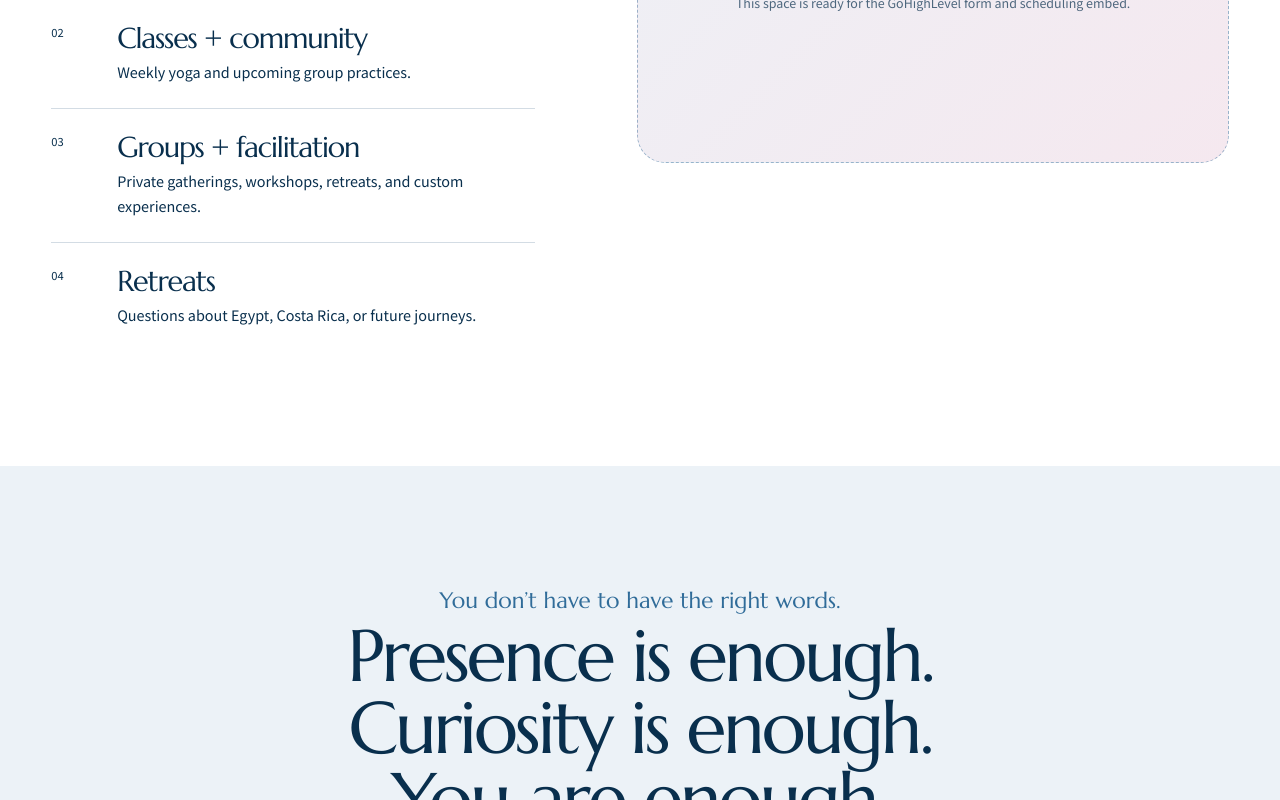
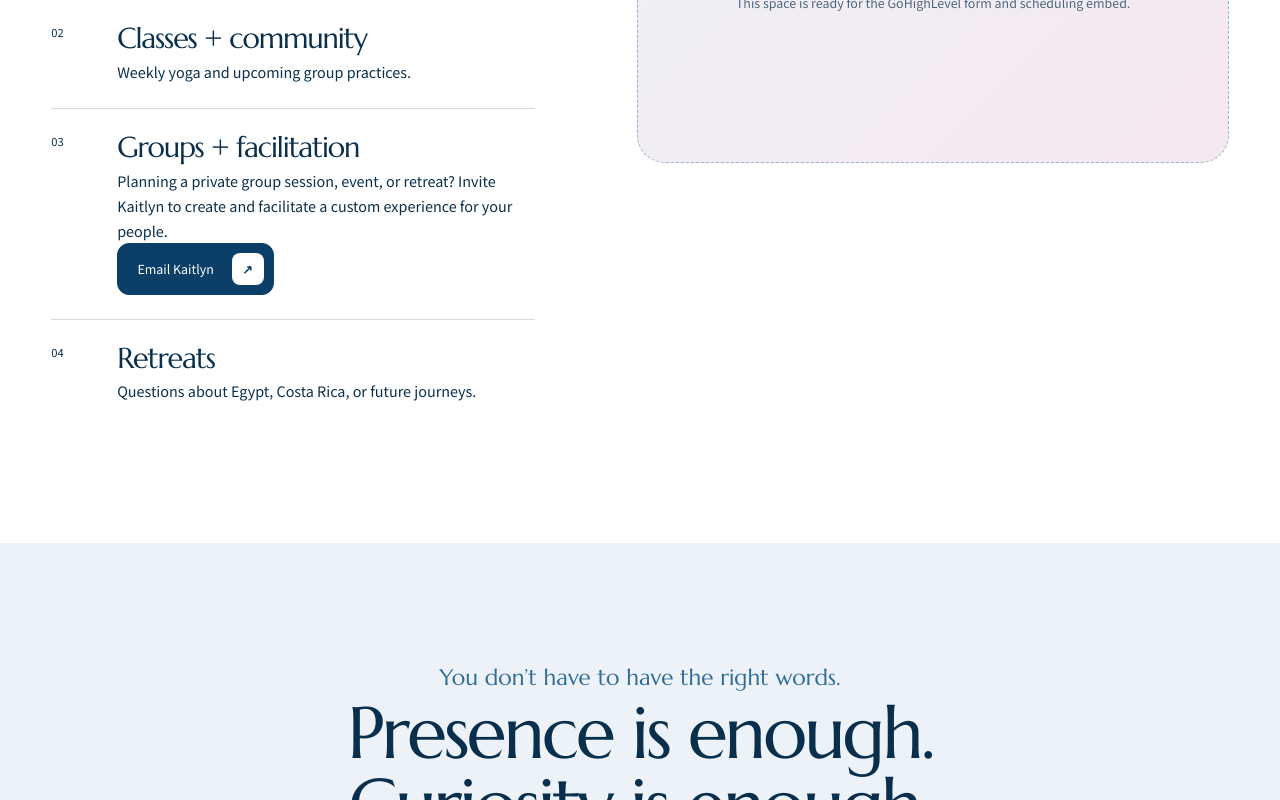
Before and after one commit to gabrealinc/elevate-with-kait, a Next.js app: page /contact in a window 1280 px wide. Shown: the part 1180-1980 px from the top of the page. Built offline with nearby package versions, Linux system fonts and the light colour scheme.

Commit message:
Clarify private group and facilitation inquiries

```diff
--- a/app/contact/page.tsx
+++ b/app/contact/page.tsx
@@ -1,4 +1,4 @@
-import { InnerHero, PageShell } from "../_components/site";
+import { ArrowLink, InnerHero, PageShell } from "../_components/site";
 
 export const metadata = { title: "Contact + Booking", description: "Connect with Kaitlyn to book a session, class, retreat, or private group experience." };
 
@@ -12,7 +12,7 @@ export default function ContactPage() {
           <h2>What are you reaching for?</h2>
           <div className="contact-option"><span>01</span><div><h3>Private healing support</h3><p>Breathwork, Reiki, quantum energy work, sound healing, or mentorship.</p></div></div>
           <div className="contact-option"><span>02</span><div><h3>Classes + community</h3><p>Weekly yoga and upcoming group practices.</p></div></div>
-          <div className="contact-option"><span>03</span><div><h3>Groups + facilitation</h3><p>Private gatherings, workshops, retreats, and custom experiences.</p></div></div>
+          <div className="contact-option"><span>03</span><div><h3>Groups + facilitation</h3><p>Planning a private group session, event, or retreat? Invite Kaitlyn to create and facilitate a custom experience for your people.</p><ArrowLink href="mailto:kait@elevatewithkait.com?subject=Private%20Group%20or%20Facilitation%20Inquiry" dark>Email Kaitlyn</ArrowLink></div></div>
           <div className="contact-option"><span>04</span><div><h3>Retreats</h3><p>Questions about Egypt, Costa Rica, or future journeys.</p></div></div>
         </div>
         <div className="embed-placeholder contact-embed" aria-label="Contact and booking form coming soon"><span>✦</span><p className="eyebrow">Start a conversation</p><h3>Contact + booking portal coming soon</h3><p>This space is ready for the GoHighLevel form and scheduling embed.</p></div>
```
